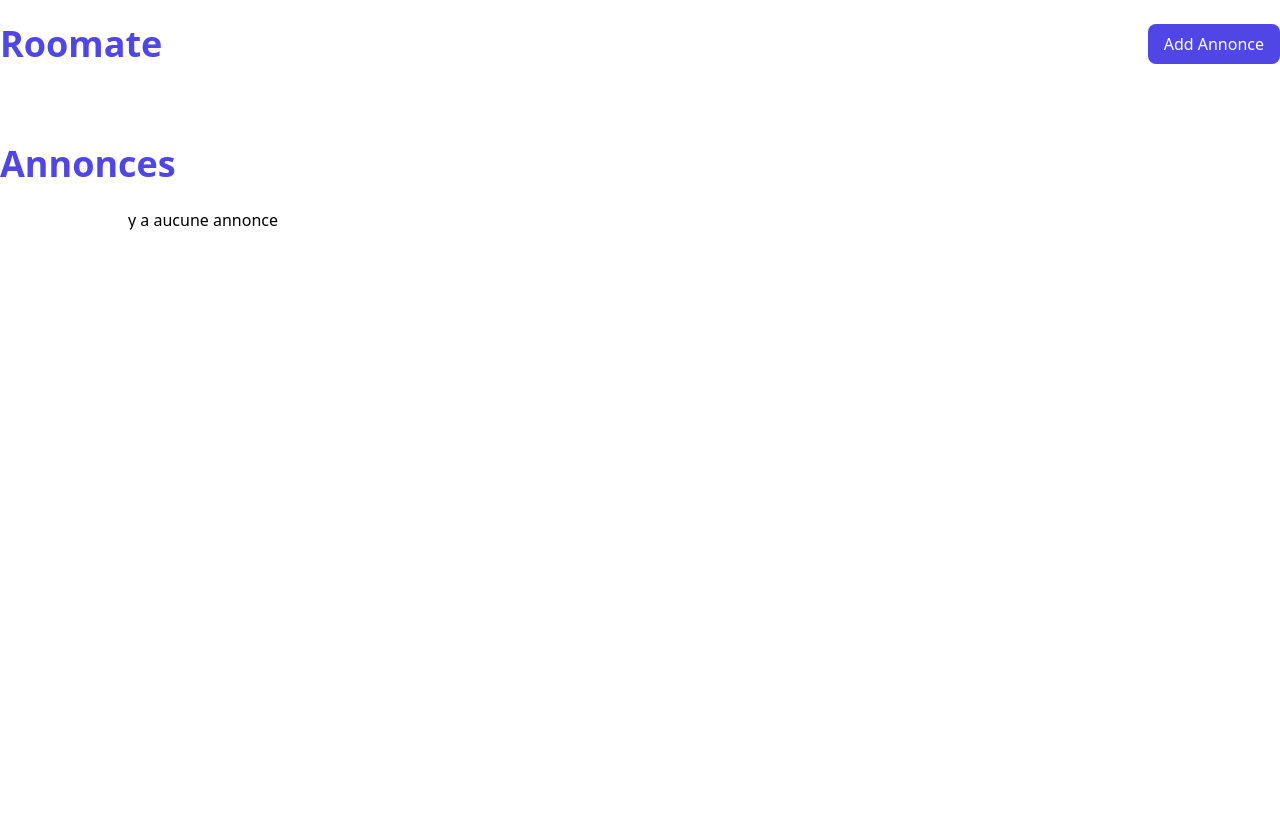
After one commit to nabil-el-allaouii/RoomMate, a PHP site: page /mes_annonces.php in a window 1280 px wide. The commit adds this page. Run offline with PHP 8.4, Linux system fonts and the light colour scheme; some libraries are stand-ins or nearby versions.

Commit message:
creer-supprimer-afficher annonces (offer & demand)

```diff
--- a/app/controllers/HomeController.php
+++ b/app/controllers/HomeController.php
@@ -12,9 +12,9 @@ class HomeController extends BaseController {
     $this->renderDashboard('admin/index');
    }
 
-   public function showRecherche() {
+   public function showAddAnnonce() {
 
-      $this->render('/recherche');
+      $this->render('user/addAnnonce');
      }
 
    public function showProfile() {
--- /dev/null
+++ b/app/views/mes_annonces.php
@@ -0,0 +1,173 @@
+<!DOCTYPE html>
+<html lang="fr">
+
+<head>
+    <meta charset="UTF-8">
+    <meta name="viewport" content="width=device-width, initial-scale=1.0">
+    <title>Styled Table</title>
+    <script src="https://cdn.tailwindcss.com"></script>
+    <link rel="stylesheet" href="https://cdnjs.cloudflare.com/ajax/libs/font-awesome/6.5.1/css/all.min.css">
+
+</head>
+
+<body class=" min-h-screen w-[100%]  bg-white>">
+    <div class="max-w-7xl mx-auto">
+        <header class="flex justify-between items-center  mt-6 mb-20">
+            <h1 class="text-4xl font-bold text-indigo-600">Roomate</h1>
+            <a href="/annonces" class="bg-indigo-600 text-white px-4 py-2 rounded-lg">Add Annonce</a>
+        </header>
+
+        <h2 class="text-4xl font-semibold text-indigo-600 mb-6">Annonces</h2>
+
+    </div>
+
+
+    <div class="flex justify-center items-center">
+
+        <div class="w-[80%] bg-white  rounded-lg  overflow-hidden">
+            <?php if (!empty($annonces)): ?>
+            <?php foreach ($annonces as $annonce): ?>
+            <div class="divide-y divide-gray-200">
+                <?php  if($annonce['type'] == 'offer'): ?>
+                <!-- hadi bleu -->
+                <div class="flex items-center p-2 w-full">
+
+                    <div class="text-lg  w-[22%]">
+                        <div class="font-bold text-gray-800 text-lg"><?= htmlspecialchars($annonce['title']) ?></div>
+                        <div class=" text-sm font-semibold  text-gray-300 text-l">
+                            <?= htmlspecialchars($annonce['description']) ?></div>
+                    </div>
+                    <div class="text-gray-600 w-[22%]">
+                        <div class="text-sm text-indigo-200 font-semibold ">City</div>
+                        <div class="text-lg text-lg text-indigo-600 font-bold ">
+                            <?= htmlspecialchars($annonce['city']) ?></div>
+
+                    </div>
+                    <div class=" text-gray-600 w-[22%]">
+                        <div class="text-sm text-indigo-200 font-semibold ">Budget</div>
+                        <div class="text-lg text-indigo-600 font-bold "><?= htmlspecialchars($annonce['budget']) ?>
+                        </div>
+
+                    </div>
+                    <div class=" text-gray-600 w-[25%]">
+                        <div class="text-sm text-indigo-200 font-semibold ">Availability</div>
+                        <div class="text-lg text-indigo-600 font-bold  "><?= htmlspecialchars($annonce['from_date']) ?>
+                        </div>
+
+                    </div>
+                    <div class=" text-gray-600 w-[15%]">
+                        <div class="text-sm text-indigo-200 font-semibold ">Type</div>
+                        <div class="text-lg text-indigo-600 font-bold "><?= htmlspecialchars($annonce['type']) ?></div>
+
+                    </div>
+
+                    <div onclick="deletebtn('<?= $annonce['id'] ?>')"
+                        class="sprm w-8 h-8 flex items-center justify-center text-indigo-500 bg-indigo-200 rounded-lg cursor-pointer">
+                        <i class="fa-solid fa-trash-arrow-up"></i>
+                    </div>
+                </div>
+            </div>
+            <?php else : ?>
+            <!-- hadi orange  -->
+            <div class="flex items-center p-2 w-full">
+
+                <div class="text-gray-600 w-[22%]">
+                    <div class="text-lg font-bold text-gray-800 text-lg"><?= htmlspecialchars($annonce['title']) ?>
+                    </div>
+                    <div class="text-sm font-semibold  text-gray-300 text-l">
+                        <?= htmlspecialchars($annonce['description']) ?></div>
+                </div>
+                <div class=" text-gray-600 w-[22%]">
+                    <div class="text-sm text-orange-200 font-semibold ">City</div>
+                    <div class="text-lg text-orange-600 font-bold "><?= htmlspecialchars($annonce['city']) ?></div>
+
+                </div>
+                <div class=" text-gray-600 w-[22%]">
+                    <div class="text-sm text-orange-200 font-semibold ">Budget</div>
+                    <div class="text-lg text-orange-600 font-bold "><?= htmlspecialchars($annonce['budget']) ?></div>
+
+                </div>
+                <div class=" text-gray-600 w-[25%]">
+                    <div class="text-sm text-orange-200 font-semibold ">Availability</div>
+                    <div class="text-lg text-orange-600 font-bold  "><?= htmlspecialchars($annonce['from_date']) ?>
+                    </div>
+
+                </div>
+                <div class=" text-gray-600 w-[15%]">
+                    <div class="text-sm text-orange-200 font-semibold ">Type</div>
+                    <div class="text-lg text-orange-600 font-bold "><?= htmlspecialchars($annonce['type']) ?></div>
+
+                </div>
+
+                <div onclick="deletebtn('<?= $annonce['id'] ?>')"
+                    class="sprm w-8 h-8 flex items-center justify-center text-orange-500 bg-orange-200 rounded-lg cursor-pointer">
+                    <i class="fa-solid fa-trash-arrow-up"></i>
+                </div>
+            </div>
+            <?php endif ;?>
+            <?php endforeach;?>
+            <?php else: ?>
+            <div>y a aucune annonce</div>
+            <?php endif?>
+
+        </div>
+    </div>
+
+
+
+
+    <!-- supprimer modal ++++++++++++++++++++++++++++++++++++++++++++++++++++++++++++++++++++++++++++++++++++++++++++++++++++++++++++++++++++++++++++++++++++++++++++++++++++++++++++++++++++++++++++++++++++++++++++++++++++++ -->
+    <div
+        class=" deletemodal fixed inset-0 p-4 flex flex-wrap justify-center items-center w-full h-full z-[1000] before:fixed before:inset-0 before:w-full before:h-full before:bg-[rgba(0,0,0,0.5)] overflow-auto font-[sans-serif] hidden">
+        <div class="  w-full max-w-lg bg-white shadow-lg rounded-lg p-6 relative">
+            <svg xmlns="http://www.w3.org/2000/svg"
+                class=" pic w-3.5 cursor-pointer shrink-0 fill-gray-400 hover:fill-red-500 float-right"
+                viewBox="0 0 320.591 320.591">
+                <path
+                    d="M30.391 318.583a30.37 30.37 0 0 1-21.56-7.288c-11.774-11.844-11.774-30.973 0-42.817L266.643 10.665c12.246-11.459 31.462-10.822 42.921 1.424 10.362 11.074 10.966 28.095 1.414 39.875L51.647 311.295a30.366 30.366 0 0 1-21.256 7.288z"
+                    data-original="#000000"></path>
+                <path
+                    d="M287.9 318.583a30.37 30.37 0 0 1-21.257-8.806L8.83 51.963C-2.078 39.225-.595 20.055 12.143 9.146c11.369-9.736 28.136-9.736 39.504 0l259.331 257.813c12.243 11.462 12.876 30.679 1.414 42.922-.456.487-.927.958-1.414 1.414a30.368 30.368 0 0 1-23.078 7.288z"
+                    data-original="#000000"></path>
+            </svg>
+
+            <div class="my-4 text-center">
+                <svg xmlns="http://www.w3.org/2000/svg" class="w-14 fill-red-500 inline" viewBox="0 0 24 24">
+                    <path
+                        d="M19 7a1 1 0 0 0-1 1v11.191A1.92 1.92 0 0 1 15.99 21H8.01A1.92 1.92 0 0 1 6 19.191V8a1 1 0 0 0-2 0v11.191A3.918 3.918 0 0 0 8.01 23h7.98A3.918 3.918 0 0 0 20 19.191V8a1 1 0 0 0-1-1Zm1-3h-4V2a1 1 0 0 0-1-1H9a1 1 0 0 0-1 1v2H4a1 1 0 0 0 0 2h16a1 1 0 0 0 0-2ZM10 4V3h4v1Z"
+                        data-original="#000000" />
+                    <path d="M11 17v-7a1 1 0 0 0-2 0v7a1 1 0 0 0 2 0Zm4 0v-7a1 1 0 0 0-2 0v7a1 1 0 0 0 2 0Z"
+                        data-original="#000000" />
+                </svg>
+
+                <h4 class="text-gray-800 text-base font-semibold mt-4">Are you sure you want to delete it?</h4>
+                <form method="POST" action="/deleteAnnonce">
+                    <input type="hidden" id="annonce_id" name="annonce_id">
+                    <div class="text-center space-x-4 mt-8">
+                        <button type="button"
+                            class="px-4 py-2 rounded-lg text-gray-800 text-sm bg-gray-200 hover:bg-gray-300 active:bg-gray-200">Cancel</button>
+                        <button type="submit"
+                            class="px-4 py-2 rounded-lg text-white text-sm bg-red-600 hover:bg-red-700 active:bg-red-600">Delete</button>
+                    </div>
+                </form>
+            </div>
+        </div>
+    </div>
+
+    <script>
+    const deletemodal = document.querySelector('.deletemodal');
+    const sprm = document.querySelectorAll('.sprm');
+    const pic = document.querySelector('.pic');
+    sprm.forEach(del => {
+        del.addEventListener('click', () => {
+            deletemodal.classList.toggle('hidden');
+        });
+    })
+
+    function deletebtn(id) {
+        document.getElementById('annonce_id').value = id;
+    }
+    </script>
+</body>
+
+</html>
```
Also changed, not shown: app/controllers/AnnonceController.php (added, +80 -0 lines), app/models/Annonce.php (added, +74 -0 lines), app/views/recherche.php (+22 -13 lines), app/views/user/addAnnonce.php (+71 -28 lines), public/index.php (+11 -1 lines), public/uploads/67ae1cadc1bd46.14995569.png (added), public/uploads/67ae1cadc20986.53482127.png (added), public/uploads/67ae1cadc23ab5.91239473.png (added).
